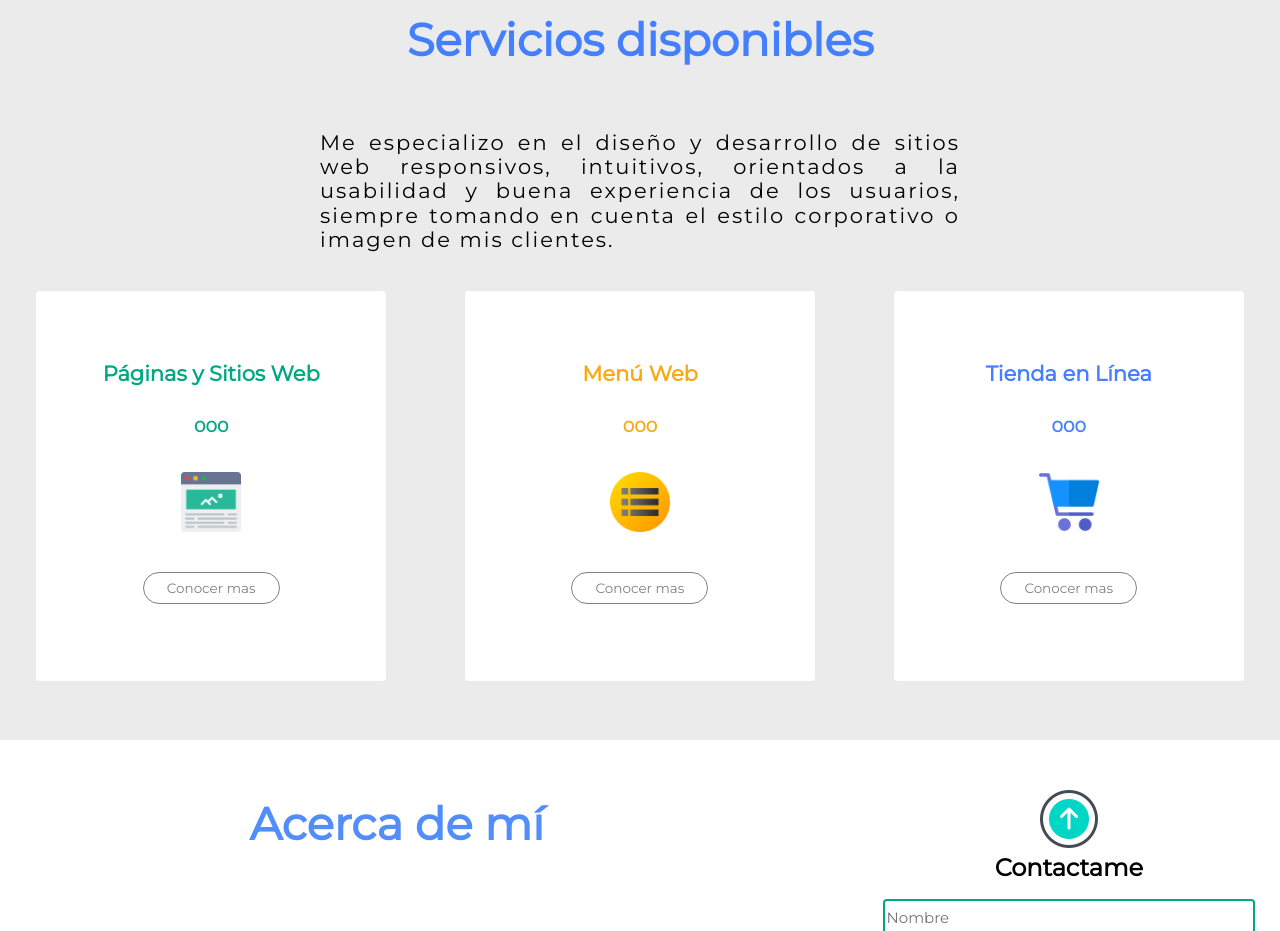
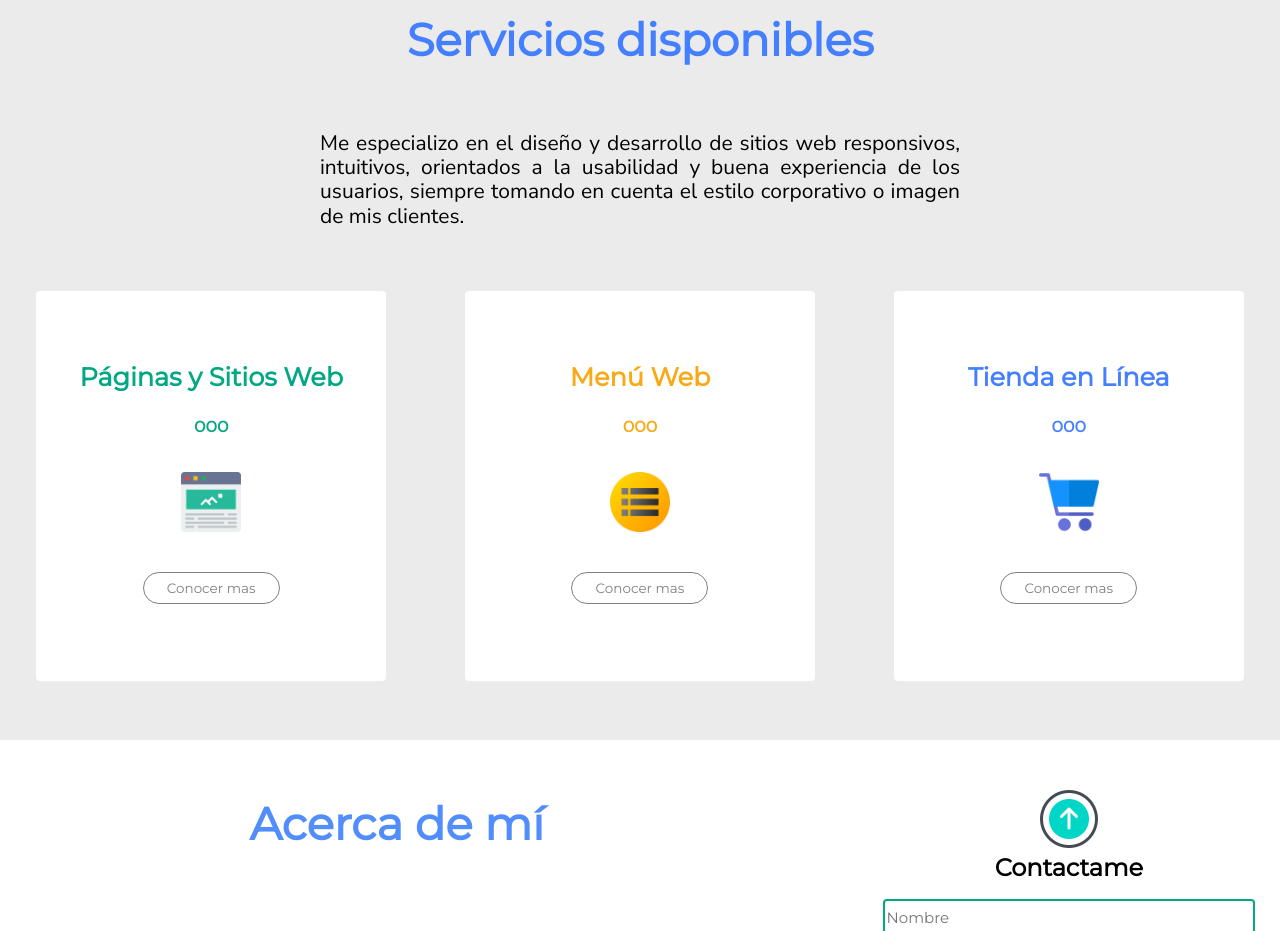
Before and after one commit to Angel-Go/mi_pagina, a plain HTML site: page index.html in a window 1280 px wide. Shown: the part 1220-2151 px from the top of the page. Drawn offline with Linux system fonts and the light colour scheme.

Commit message:
Actualización fuentes

```diff
--- a/CSS/generales-y-fonts.css
+++ b/CSS/generales-y-fonts.css
@@ -1,11 +1,6 @@
 body {
     font-family: 'Montserrat', sans-serif;
     font-size: 15px;
-}
-
-strong{
-    font-size: 2.2em;
-    letter-spacing: 2px;
 }
 
 h1{
@@ -17,7 +12,7 @@ h2{
 }
 
 h3{
-    font-size: 1.4em;
+    font-size: 1.7em;
 }
 
 h4{
@@ -30,7 +25,7 @@ h5{
     margin: 6px auto;
 }
 
-p,li{
+p, strong,li{
     font-family: 'Nunito Sans', sans-serif;
 }
 
@@ -99,7 +94,7 @@ section>div {
     }
 
     section{
-        max-width: 1920px;
+        max-width: 1900px;
     }
 
     section>div {
```
